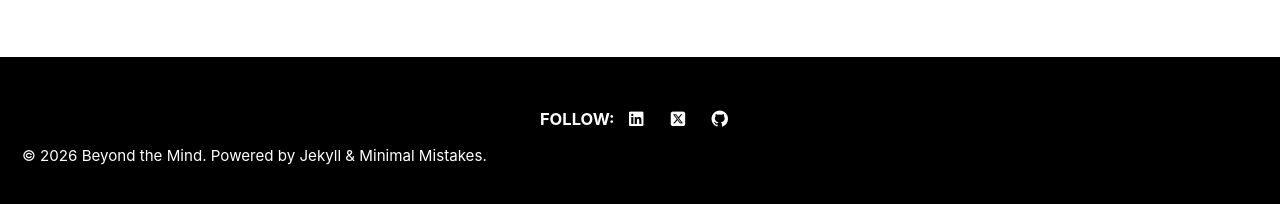
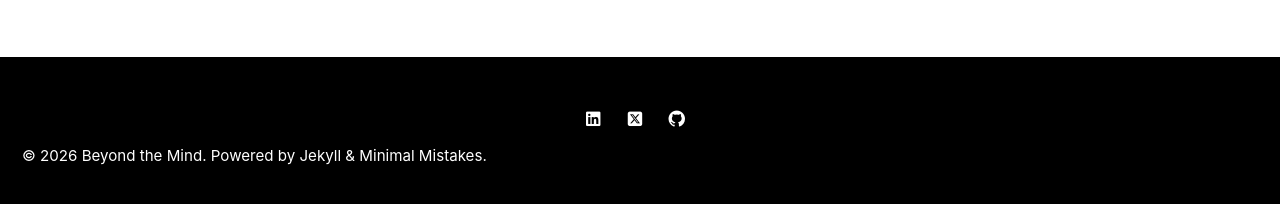
Before and after one commit to ahryho/ahryho.github.io, a Jekyll site: the page built from index.html, in a window 1280 px wide. Shown: the part 688-892 px from the top of the page. Built offline with Jekyll 4.4.1, drawn with Linux system fonts in a browser that asks for light colours; cached includes are drawn as plain includes; the list of posts is cut into pages by our own code.

Commit message:
footer adjustments

```diff
--- a/_includes/footer.html
+++ b/_includes/footer.html
@@ -5,9 +5,9 @@
 {% if site.footer.links or show_atom %}
 <div class="page__footer-follow">
   <ul class="social-icons">
-    {% if site.data.ui-text[locale].follow_label %}
+    <!-- {% if site.data.ui-text[locale].follow_label %}
       <li><strong>{{ site.data.ui-text[locale].follow_label }}</strong></li>
-    {% endif %}
+    {% endif %} -->
 
     {% if site.footer.links %}
       {% for link in site.footer.links %}
--- a/assets/css/main.scss
+++ b/assets/css/main.scss
@@ -18,3 +18,7 @@ search: false
 .page__footer-follow {
   text-align: center;
 }
+
+page__footer-copyright {
+  text-align: center;
+}
```
